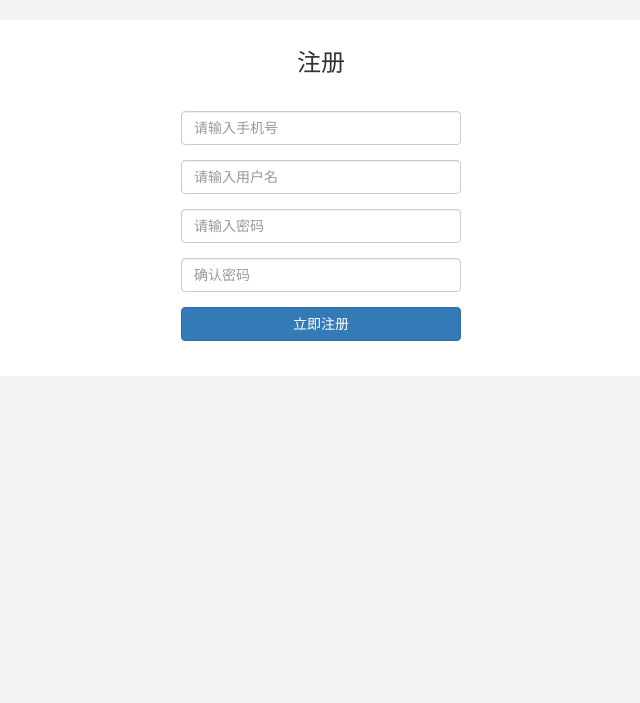
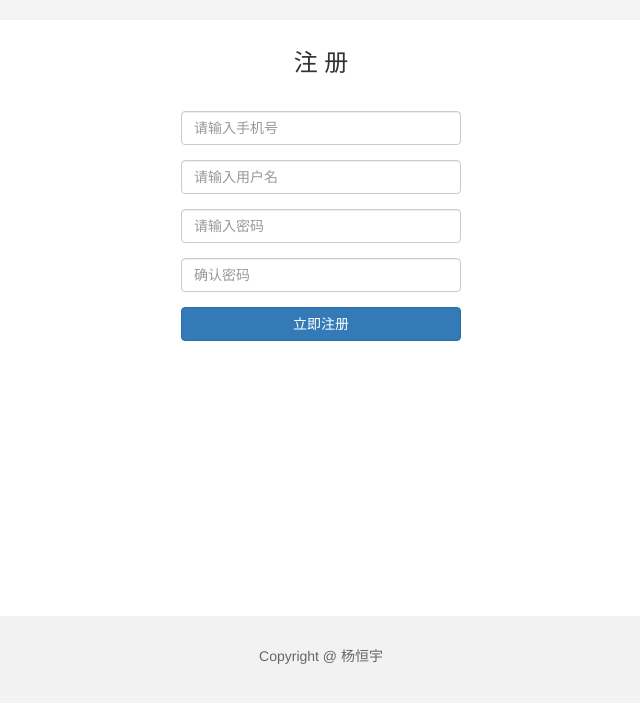
Before and after one commit to tmaccs/myFirtstWeb, a Flask app: page /register/ in a window 1280 px wide. Shown: the part 52-755 px from the top of the page, without its empty margins (319-959 px from the left). Run offline with Flask 2, Linux system fonts and the light colour scheme; some libraries are stand-ins or nearby versions.

Commit message:
主要增加页面底部版权信息

```diff
--- a/config.py
+++ b/config.py
@@ -19,6 +19,7 @@ HOST = '127.0.0.1'
 PORT = '3306'
 DATABASE = 'try_demo2'
 
+#SQLALchemy会在config中来找名为SQLALCHEMY_DATABASE_URI的字符串，读取其中的配置
 SQLALCHEMY_DATABASE_URI='{}+{}://{}:{}@{}:{}/{}?charset=utf8'.format(DIALECT,DRIVER,USERNAME,PASSWORD,HOST,PORT,DATABASE)
 
 SQLALCHEMY_TRACK_MODIFICATIONS = False
--- a/static/css/base.css
+++ b/static/css/base.css
@@ -8,6 +8,7 @@
 
 body{
     background: #f3f3f3;
+
 }
 
 .main{
@@ -16,6 +17,7 @@ body{
     margin: auto;
     overflow: hidden;
     padding: 10px;
+    padding-bottom: 39px;
 }
 
 .error_message{
@@ -26,3 +28,9 @@ body{
     /*设置上下边距*/
     padding-top: 15px;
 }
+footer{
+    text-align: center;
+    padding: 30px 40px;
+    background-color: #f2f2f2;
+    color: #666;
+}
--- a/static/css/login_register.css
+++ b/static/css/login_register.css
@@ -7,3 +7,6 @@
     /*设置上下边距*/
     padding: 10px;
 }
+.main{
+    padding-bottom: 250px;
+}
--- a/templates/base.html
+++ b/templates/base.html
@@ -74,6 +74,6 @@
 
 
 </div>
-
+<footer>Copyright @ 杨恒宇</footer>
 </body>
 </html>
--- a/templates/index.html
+++ b/templates/index.html
@@ -18,6 +18,7 @@
             <div class="question-group">
                 <p class="question-title"><a href="{{ url_for('detail',question_id=question.id) }}">{{ question.title }}</a></p>
                 <div class="q-content" style="height:35px;overflow: hidden;text-overflow: ellipsis;">
+{#                    jinja2不用|safe过滤器的话，会自动转义，在HTML中吧<p>空格等标签显示出来#}
                     <p class="question-content">{{ question.content|safe }}</p>
                 </div>
 
--- a/templates/login.html
+++ b/templates/login.html
@@ -9,7 +9,7 @@
 {% endblock %}
 
 {% block main %}
-    <h3 class="loginTitle">登录</h3>
+    <h3 class="loginTitle">登 录</h3>
     <form action="" method="post">
         {#        错误提示#}
         <div class="error_message">
--- a/templates/register.html
+++ b/templates/register.html
@@ -9,7 +9,7 @@
 {% endblock %}
 
 {% block main %}
-    <h3 class="loginTitle">注册</h3>
+    <h3 class="loginTitle">注 册</h3>
     <form action="" method="post">
         {#        错误提示框#}
         <div class="error_message">
```
Also changed, not shown: try_demo.py (line endings or trailing spaces).
